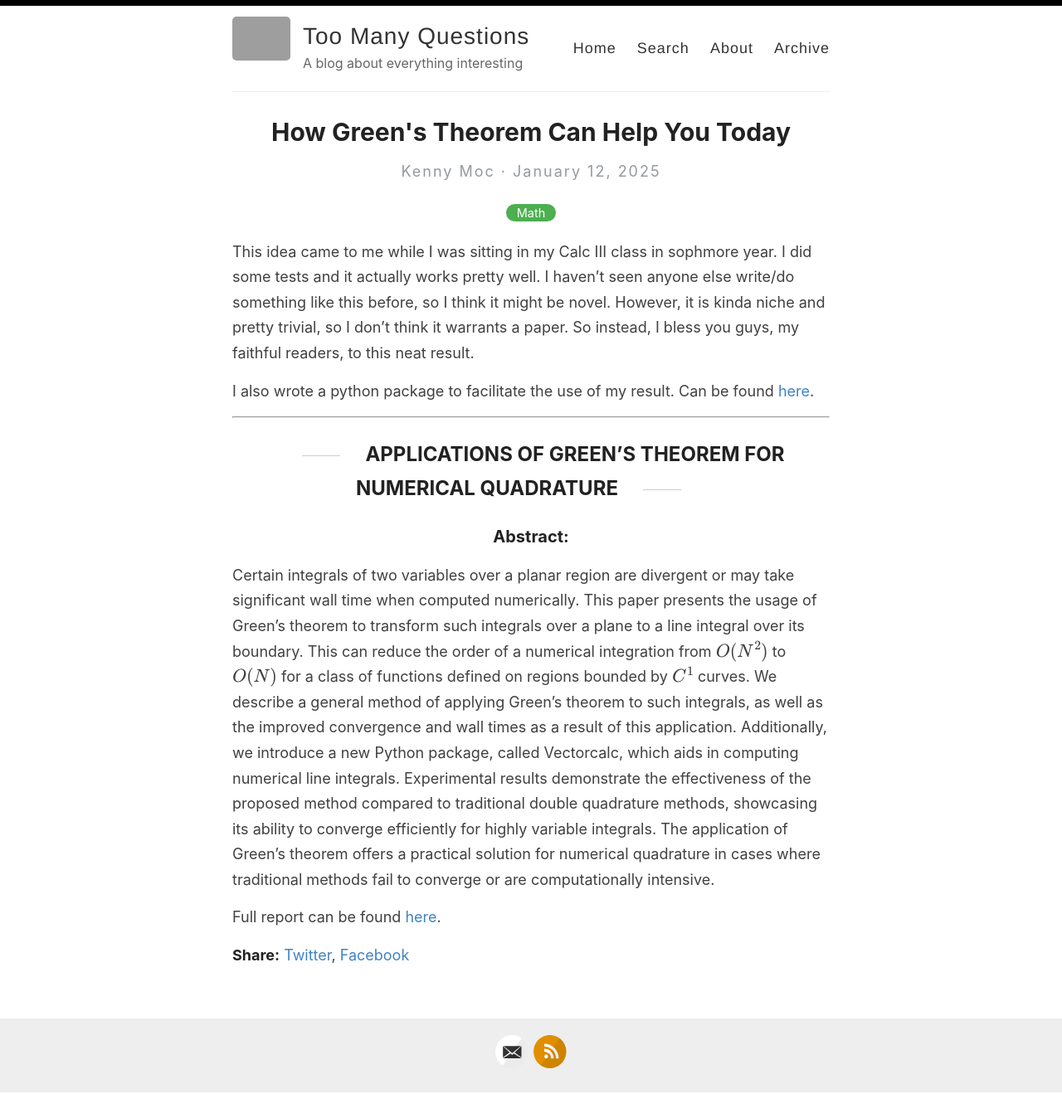
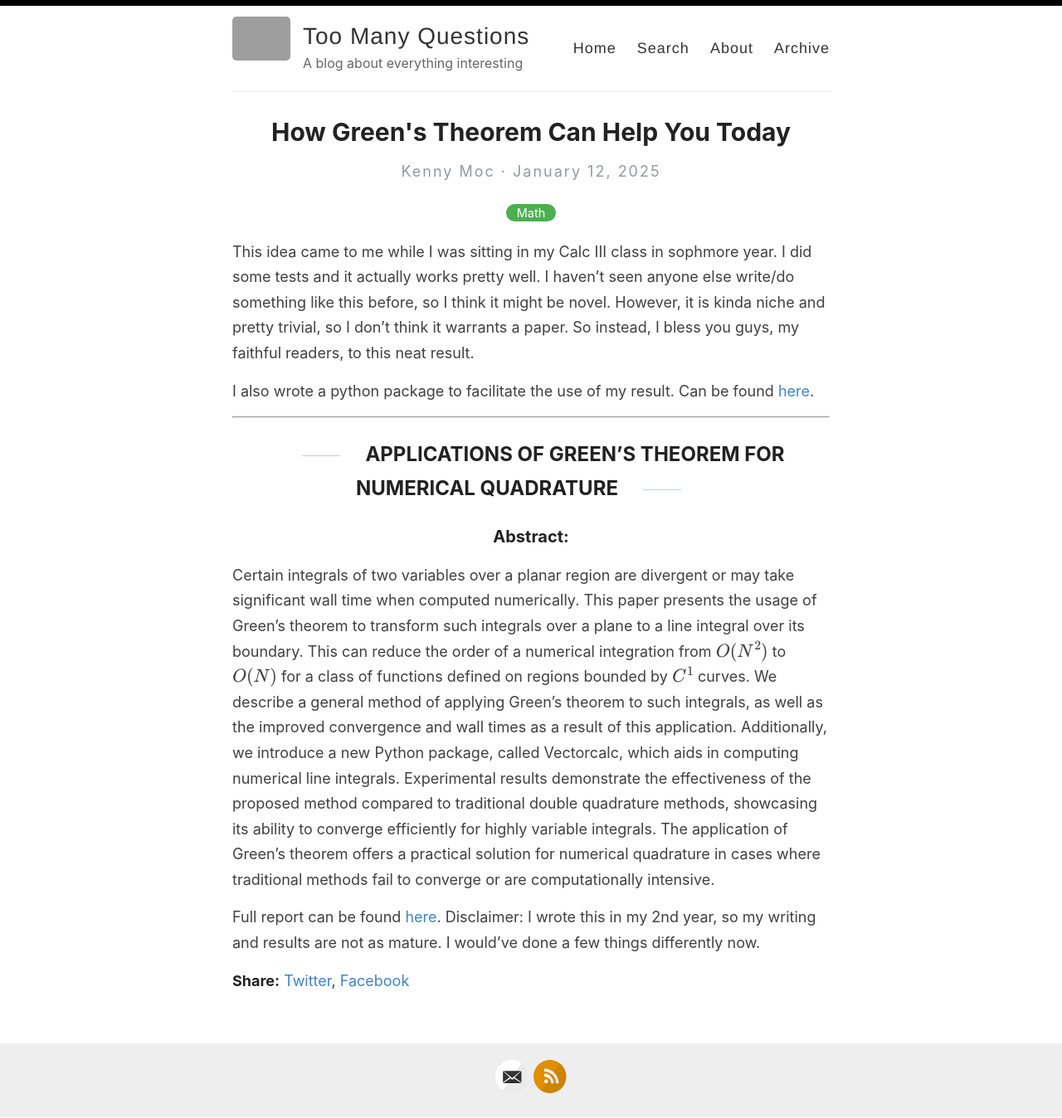
Before and after one commit to xan3c/xan3c.github.io, a Jekyll site: the page built from _posts/2025-01-12-How-Greens-Theorem-Can-Help-You-Today.md, in a window 1280 px wide. Shown: the whole page at 83% size. Built offline with Jekyll 4.4.1, drawn with Linux system fonts in a browser that asks for light colours; before the commit the page ends 1317 px from its top, so only the background shows below that; grey boxes are pictures that could not be loaded.

Commit message:
Update 2025-01-12-How-Greens-Theorem-Can-Help-You-Today.md

```diff
--- a/_posts/2025-01-12-How-Greens-Theorem-Can-Help-You-Today.md
+++ b/_posts/2025-01-12-How-Greens-Theorem-Can-Help-You-Today.md
@@ -15,4 +15,4 @@ I also wrote a python package to facilitate the use of my result. Can be found [
 ### Abstract:
 Certain integrals of two variables over a planar region are divergent or may take significant wall time when computed numerically. This paper presents the usage of Green's theorem to transform such integrals over a plane to a line integral over its boundary. This can reduce the order of a numerical integration from $$O(N^2)$$ to $$O(N)$$ for a class of functions defined on regions bounded by $$C^1$$ curves. We describe a general method of applying Green's theorem to such integrals, as well as the improved convergence and wall times as a result of this application. Additionally, we introduce a new Python package, called Vectorcalc, which aids in computing numerical line integrals. Experimental results demonstrate the effectiveness of the proposed method compared to traditional double quadrature methods, showcasing its ability to converge efficiently for highly variable integrals. The application of Green's theorem offers a practical solution for numerical quadrature in cases where traditional methods fail to converge or are computationally intensive.
 
-Full report can be found [here](/assets/greens_theorem_report.pdf).
+Full report can be found [here](/assets/greens_theorem_report.pdf). Disclaimer: I wrote this in my 2nd year, so my writing and results are not as mature. I would've done a few things differently now.
```
